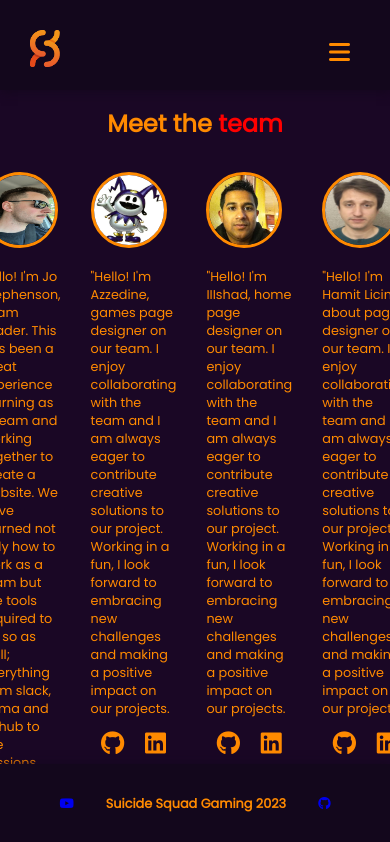
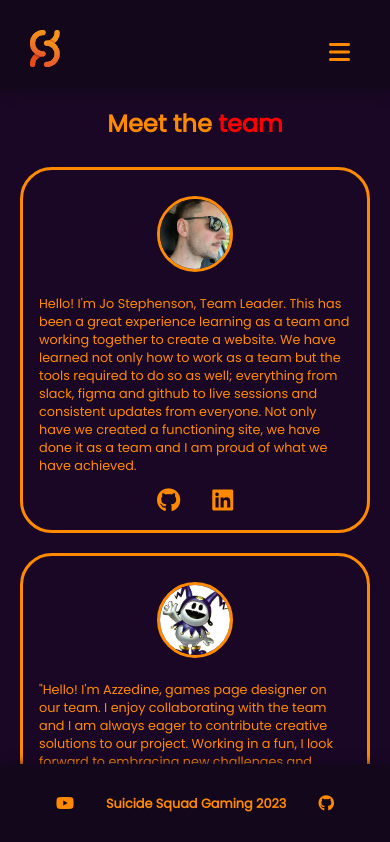
Before and after one commit to WJStephenson/Team-Gaming-Project, a plain HTML site: page Team-Project-Hamit-Licina/about.html in a window 390 px wide. Shown: the top 842 px of the page. Drawn offline with Linux system fonts and the light colour scheme.

Commit message:
media queries for about page

```diff
--- a/Team-Project-Hamit-Licina/about-style.css
+++ b/Team-Project-Hamit-Licina/about-style.css
@@ -16,15 +16,17 @@
 html,
 body {
   font-family: "Poppins", sans-serif;
-  margin: 0;
   padding: 0;
-  /* box-sizing: border-box; */
 }
+
 
 .about-img {
   border-radius: 50%;
   height: 70px;
   width: 70px;
+  object-fit: cover;
+  overflow: hidden;
+  margin: 10px;
   border: 3px solid #ff8a00;
 }
 
@@ -35,8 +37,9 @@ body {
 }
 
 .about-container {
-  display: flex;
-  flex-direction: row;
+  display: grid;
+  grid-template-columns: 1fr 1fr;
+  margin-bottom: 8rem;
 }
 
 .about-info {
@@ -45,12 +48,38 @@ body {
 }
 
 .about-cards {
+  display: flex;
+  justify-content: space-around;
+  border: 3px solid #ff8a00;
+  border-radius: 2rem;
   margin: 10px;
-  padding: 5px;
+  padding: 1rem;
   flex-wrap: wrap;
+  height: 300px;
 }
 
 .contact {
   display: flex;
-  justify-content: space-around;
+  gap: 2rem;
 }
+
+/* footer>a>i {
+  color: var(--primary-text);
+  font-size: 1.5rem;
+  cursor: pointer;
+} */
+
+/*media queries*/
+
+
+@media screen and (max-width: 1000px) {
+  .about-container {
+    grid-template-columns: 1fr;
+  }
+
+  .about-cards {
+    width: 80dvw;
+    max-width: 600px;
+    height: auto;
+  }
+}
--- a/styles.css
+++ b/styles.css
@@ -285,7 +285,7 @@ footer {
   box-shadow: 1px 1px 10px var(--primary-bg);
 }
 
-footer>i {
+footer i {
   color: var(--primary-text);
   font-size: 1.5rem;
   cursor: pointer;
@@ -387,7 +387,7 @@ footer i:active {
     font-size: 0.8rem;
   }
 
-  footer>i {
+  footer i {
     font-size: 1rem;
   }
 
```
